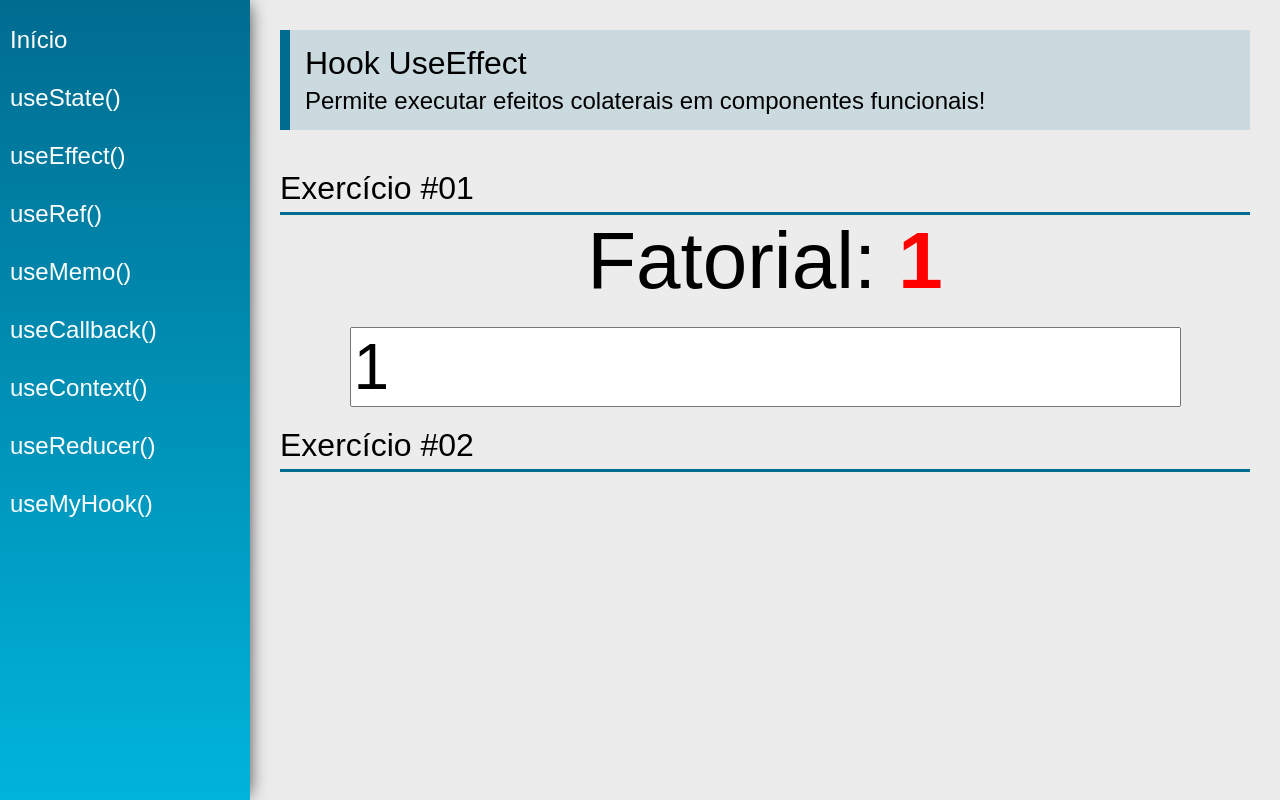
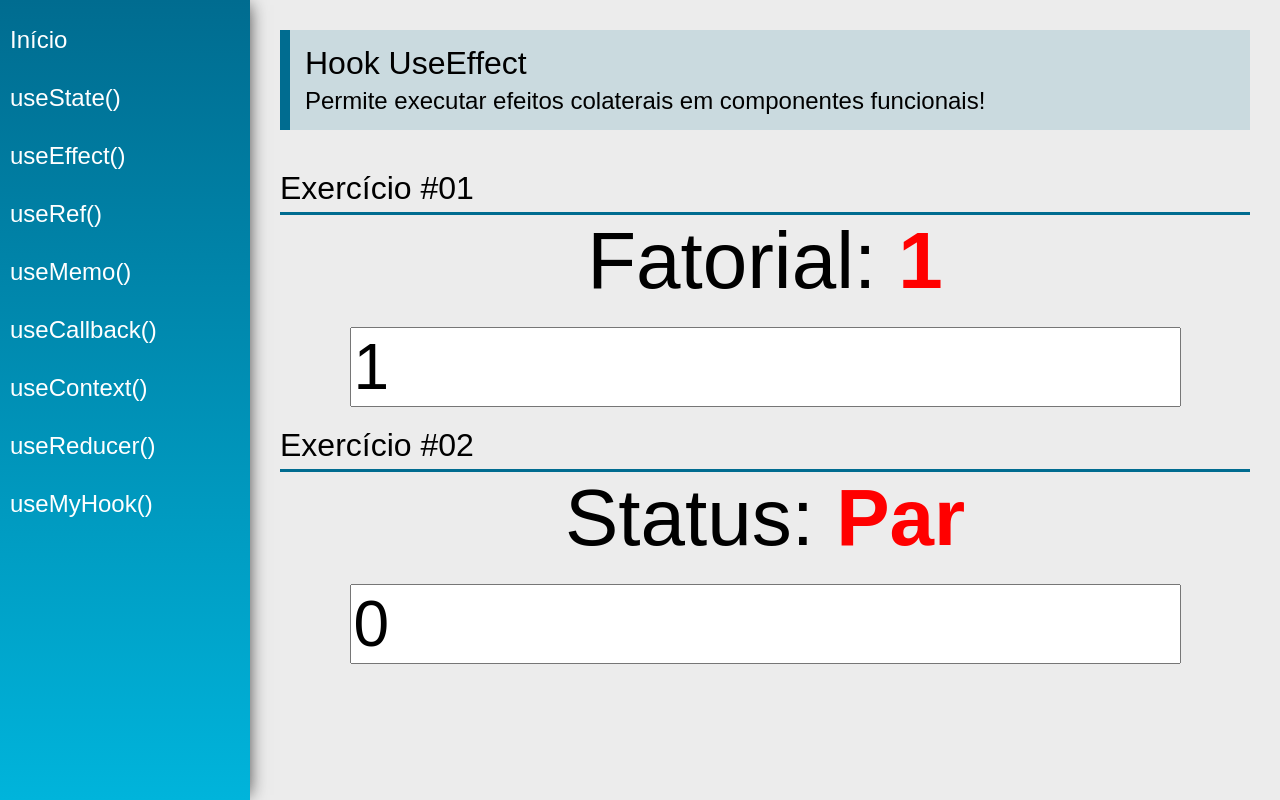
Before and after one commit to erick-costa/curso-react_hooks, a React (Create React App) app: page /useEffect in a window 1280 px wide. Built offline with nearby package versions, Linux system fonts and the light colour scheme.

Commit message:
Desafio useEffect - par ou ímpar

```diff
--- a/src/views/examples/UseEffect.jsx
+++ b/src/views/examples/UseEffect.jsx
@@ -10,9 +10,21 @@ function calcFatorial(num) {
     return calcFatorial(n - 1) * n
 }
 
+function calcStatus(num) {
+    const n = parseInt(num)
+
+    if (n % 2 === 0) {
+        return 'Par'
+    } else {
+        return 'Ímpar'
+    }
+}
+
 const UseEffect = (props) => {
     const [number, setNumber] = useState(1)
     const [fatorial, setFatorial] = useState(1)
+    const [status, setStatus] = useState('par')
+    const [num, setNum] = useState(0)
 
     useEffect(() => {
         setFatorial(calcFatorial(number))
@@ -23,6 +35,10 @@ const UseEffect = (props) => {
             document.title = 'Mais de 1M!'
         }
     }, [fatorial])
+
+    useEffect(() => {
+        setStatus(calcStatus(num))
+    }, [num])
 
     //setFatorial(calcFatorial(number))
 
@@ -42,7 +58,11 @@ const UseEffect = (props) => {
             </div>
             <SectionTitle title='Exercício #02'/>
             <div className="center">
-
+                <div>
+                    <span className="text">Status: </span>
+                    <span className="text red">{status}</span>
+                </div>
+                <input type="number" className="input" value={num} onChange={e => setNum(e.target.value)} />
             </div>
         </div>
     )
```
